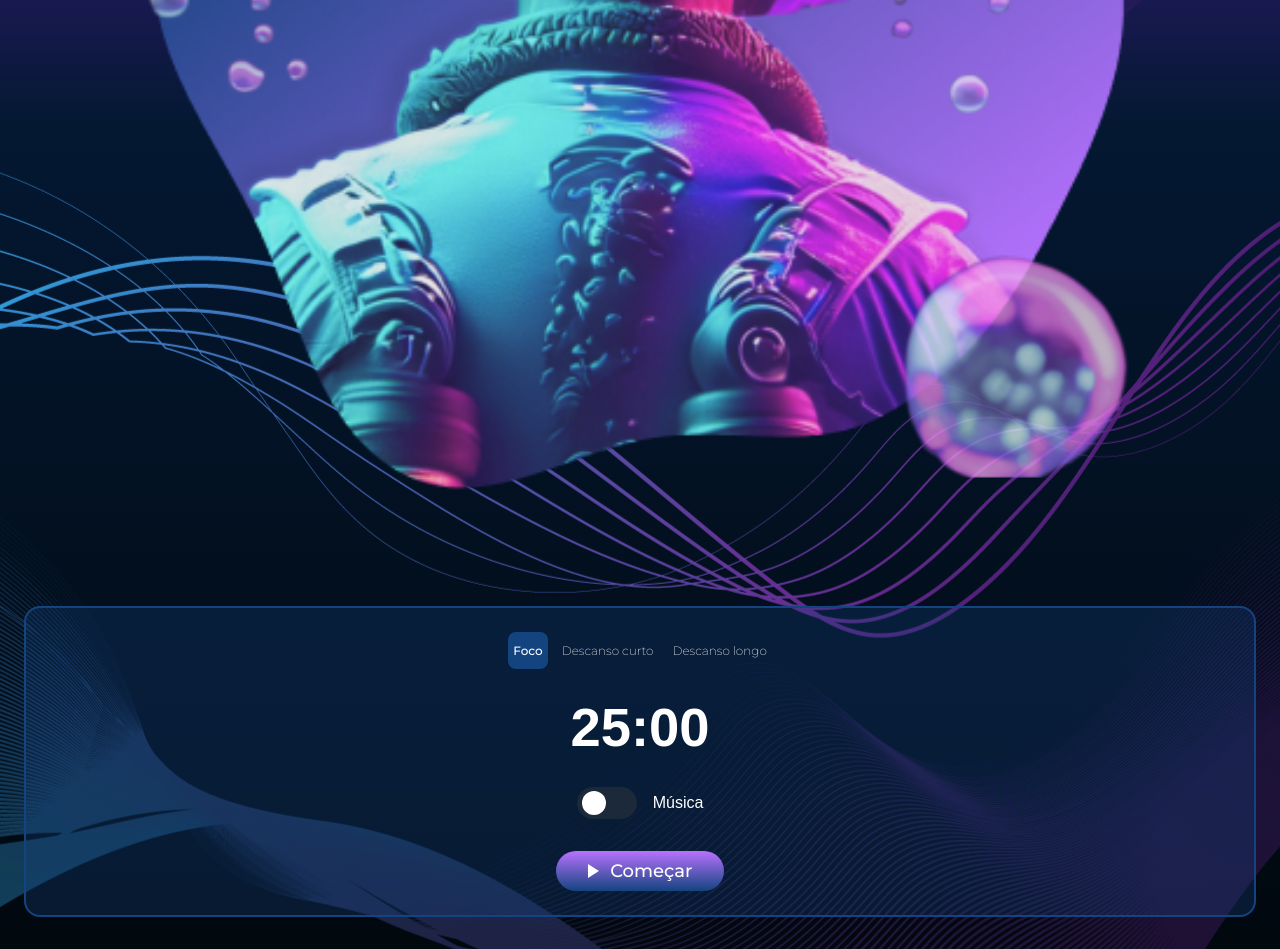
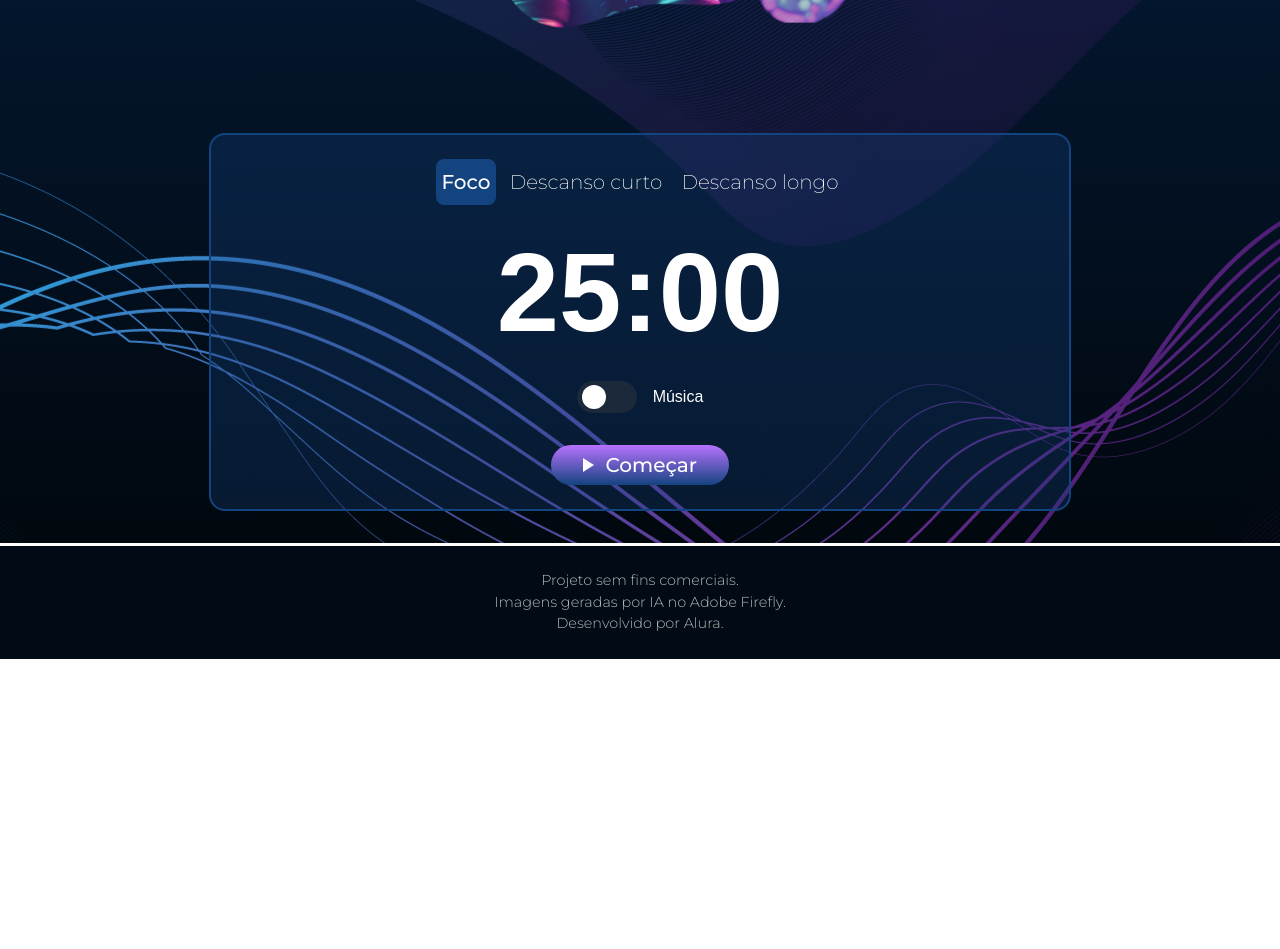
Before and after one commit to danilo-cardoso/alura-fokus, an Angular app: page / in a window 1280 px wide. Shown: the part 700-1649 px from the top of the page. After the commit the page ends 1362 px from the top, so only its background shows below. Built offline with nearby package versions, Linux system fonts and the light colour scheme; a web font is replaced by a local one.

Commit message:
adicionando responsividade ao projeto

```diff
--- a/src/app/app.component.css
+++ b/src/app/app.component.css
@@ -1,8 +1,9 @@
 .main-container {
   display: inline-block;
-  width: 100vw;
-  height: auto;
+  background-repeat: no-repeat;
+  width: 100%;
   padding: 0 1.5rem;
+  overflow-x: hidden;
 }
 
 h1 {
@@ -38,4 +39,33 @@ h1 {
 
 .container__img {
   width: 80%;
+  max-width: 285.58px;
 }
+
+@media screen and (min-width: 768px) {
+  .container__content {
+    font-size: 3.35rem;
+    line-height: 150%;
+    padding: 0 6rem;
+  }
+
+  .container__img {
+    width: 60%;
+    max-width: 432px;
+  }
+
+  app-timer {
+    display: flex;
+    justify-content: center;
+  }
+}
+
+@media screen and (min-width: 1440px) {
+  .container {
+    flex-direction: row;
+    align-items: center;
+    justify-content: space-evenly;
+    padding: 10rem;
+    margin-bottom: 0;
+  }
+}
--- a/src/app/app.component.html
+++ b/src/app/app.component.html
@@ -10,3 +10,4 @@
   </div>
   <app-timer [(currBg)]="currBg"></app-timer>
 </div>
+<app-footer></app-footer>
--- a/src/app/app.component.ts
+++ b/src/app/app.component.ts
@@ -14,7 +14,5 @@ export class AppComponent {
     currStrong: 'mergulhe no que importa',
     currColor: "url('../assets/Imagens/Background-linhas.png'), var(--linear-foco)"
   }
-
   constructor() { }
-
 }
--- a/src/app/app.module.ts
+++ b/src/app/app.module.ts
@@ -4,11 +4,13 @@ import { BrowserModule } from '@angular/platform-browser';
 import { AppRoutingModule } from './app-routing.module';
 import { AppComponent } from './app.component';
 import { TimerComponent } from './components/timer/timer.component';
+import { FooterComponent } from './components/footer/footer.component';
 
 @NgModule({
   declarations: [
     AppComponent,
-    TimerComponent
+    TimerComponent,
+    FooterComponent
   ],
   imports: [
     BrowserModule,
--- /dev/null
+++ b/src/app/components/footer/footer.component.css
@@ -0,0 +1,11 @@
+.footer-container {
+  font-family: var(--second-font);
+  font-weight: 300;
+  font-size: .9rem;
+  background-color: #010B15;
+  color: #B6B6B6;
+  text-align: center;
+  width: 100vw;
+  line-height: 150%;
+  padding: 1.5rem;
+}
--- /dev/null
+++ b/src/app/components/footer/footer.component.html
@@ -0,0 +1,5 @@
+<section class="footer-container">
+  <p>Projeto sem fins comerciais.</p>
+  <p>Imagens geradas por IA no Adobe Firefly.</p>
+  <p>Desenvolvido por Alura.</p>
+</section>
--- a/src/app/components/timer/timer.component.css
+++ b/src/app/components/timer/timer.component.css
@@ -100,3 +100,26 @@
   font-weight: 500;
   color: #fff;
 }
+
+@media screen and (min-width: 768px) {
+  .timer-card {
+    width: 70%;
+  }
+
+  .timer-card__buttons,
+  .switch__label,
+  .timer-card__start {
+    font-size: 1.25rem;
+  }
+
+  .timer {
+    font-size: 7rem;
+  }
+
+}
+
+@media screen and (min-width: 1440px) {
+  .timer-card {
+    width: 40%;
+  }
+}
--- a/src/app/components/timer/timer.component.html
+++ b/src/app/components/timer/timer.component.html
@@ -16,7 +16,7 @@
       <input type="checkbox" id="alternar-musica" (change)="alternarMusica()">
       <span class="slider"></span>
     </label>
-    <label for="alternar-musica">
+    <label class="sqitch__label" for="alternar-musica">
       Música
     </label>
   </div>
--- a/src/app/components/timer/timer.component.ts
+++ b/src/app/components/timer/timer.component.ts
@@ -48,7 +48,7 @@ export class TimerComponent {
         this.currBg.currColor = "url('../assets/Imagens/Background-linhas.png'), var(--linear-curto)";
         this.activeState = 'short'
         this.timer = 300;
-        this.formattedTimer = '5:00';
+        this.formattedTimer = '05:00';
         break;
 
       case 'long':
--- a/src/reset.css
+++ b/src/reset.css
@@ -1,11 +1,4 @@
 /* Reset CSS with box-sizing: border-box; */
-
-* {
-  margin: 0;
-  padding: 0;
-  border: 0;
-  box-sizing: border-box;
-}
 
 html, body, div, span, applet, object, iframe,
 h1, h2, h3, h4, h5, h6, p, blockquote, pre,
@@ -82,3 +75,12 @@ button {
   border: 0;
   padding: 0;
 }
+
+* {
+  margin: 0;
+  padding: 0;
+  border: 0;
+  -webkit-box-sizing: border-box;
+  -moz-box-sizing: border-box;
+  box-sizing: border-box;
+}
--- a/src/styles.css
+++ b/src/styles.css
@@ -15,3 +15,16 @@
 
   font-family: var(--main-font);
 }
+body {
+  width: 100vw;
+  -webkit-box-sizing: border-box;
+  -moz-box-sizing: border-box;
+  box-sizing: border-box;
+  overflow-x: hidden;
+}
+
+app-root {
+  display: inline-block;
+  width: 100%;
+  overflow-x: hidden;
+}
```
Also changed, not shown: src/app/components/footer/footer.component.ts (added, +10 -0 lines), 1 other file (tests, documents, lock files or other folders).
